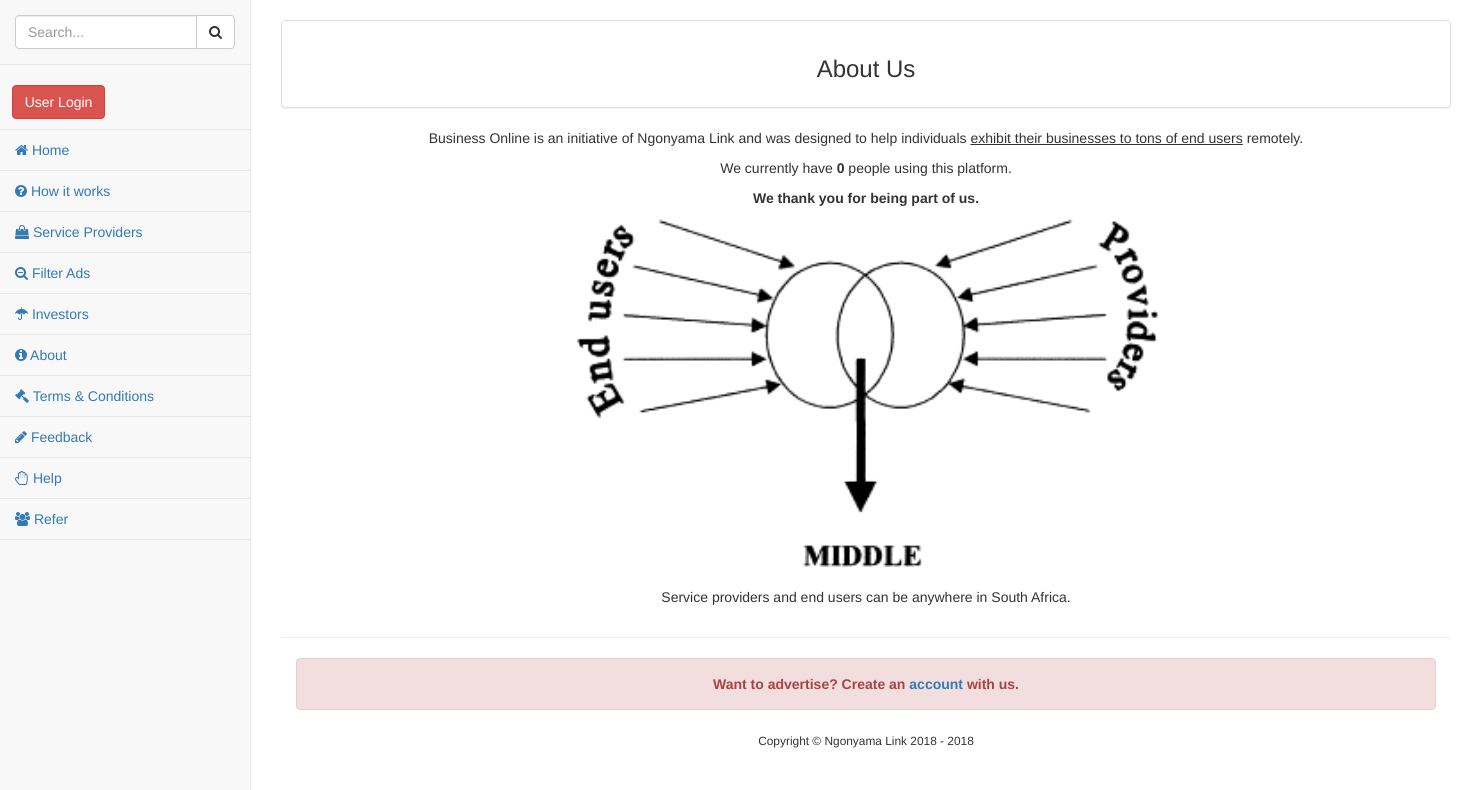
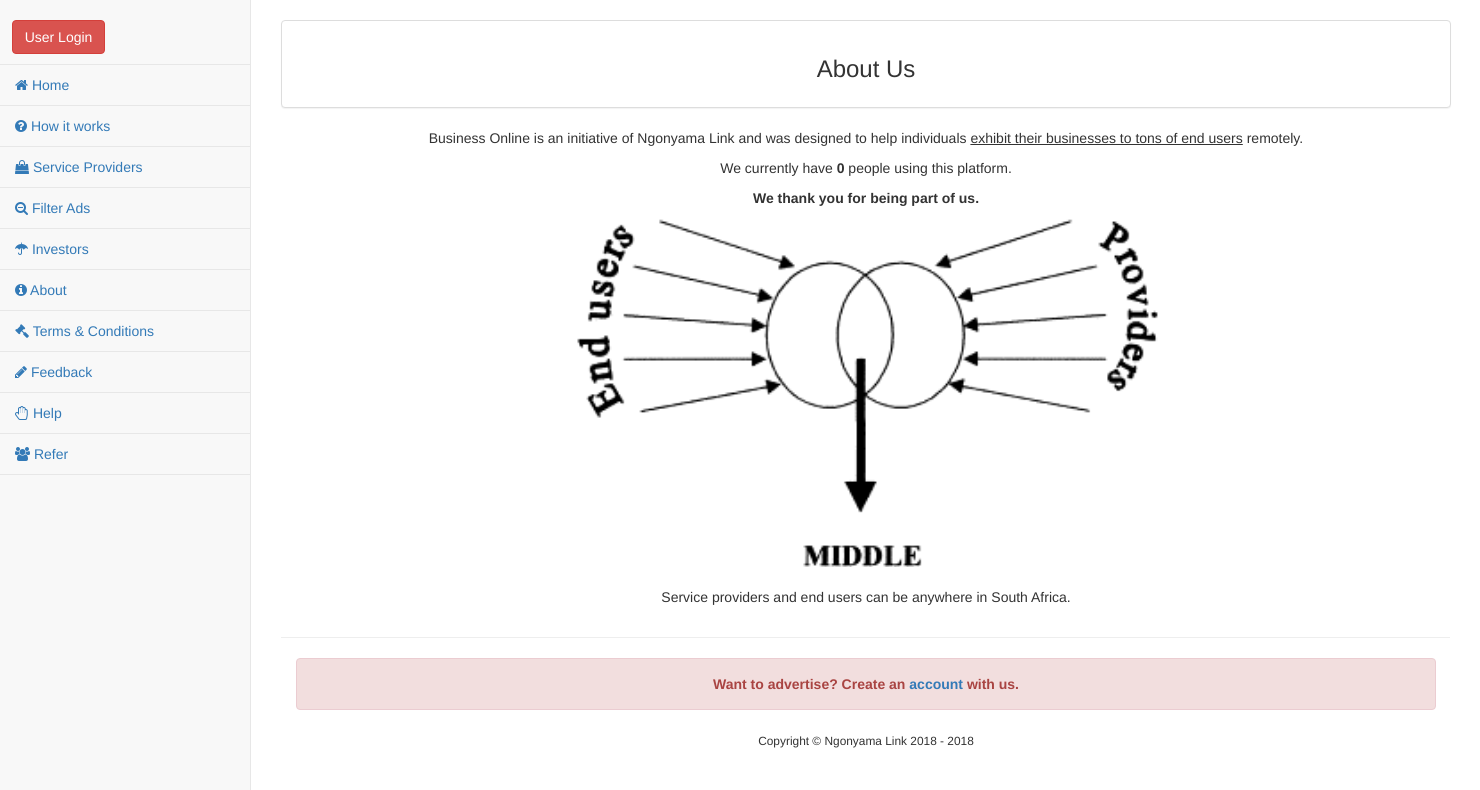
Before and after one commit to MbuyiNdlovu/businessonline, a CodeIgniter app: page /index.php/content/about in a window 1480 px wide. Shown: the part 51-841 px from the top of the page. Run offline with CodeIgniter, Linux system fonts and the light colour scheme; data that the repository does not hold is empty.

Commit message:
few changes

```diff
--- a/application/views/layout/header_out.php
+++ b/application/views/layout/header_out.php
@@ -64,18 +64,6 @@
                 <div class="navbar-default sidebar" role="navigation">
                     <div class="sidebar-nav navbar-collapse">
                         <ul class="nav" id="side-menu">
-                            <li class="sidebar-search">
-                                <div class="input-group custom-search-form">
-                                    <input type="text" class="form-control" placeholder="Search...">
-                                    <span class="input-group-btn">
-                                        <button class="btn btn-default" type="button">
-                                            <i class="fa fa-search"></i>
-                                        </button>
-                                    </span>
-                                </div>
-                                <!-- /input-group -->
-                            </li>
-
 
                             <?php if ($visitor_email == get_default_username()  || strlen($visitor_email)==0)
                             {?>  <br/> <li role="presentation"><p>   &nbsp;&nbsp;&nbsp;<a href="<?php echo base_url("login")?>"><button   type="button" class="btn btn-danger">User Login</button></a></p></li>
```
Also changed, not shown: application/views/layout/header_in.php (+1 -8 lines).
